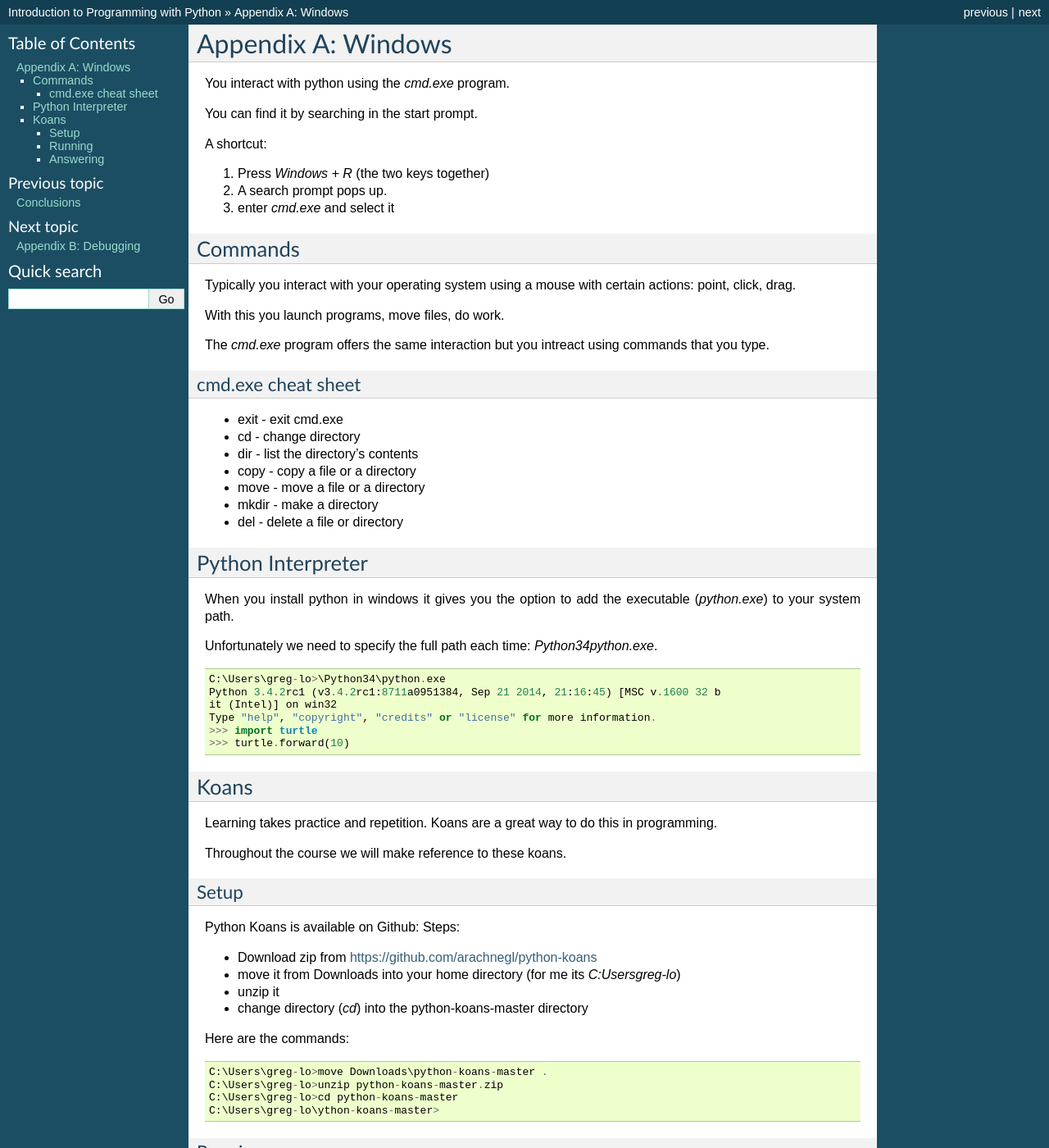
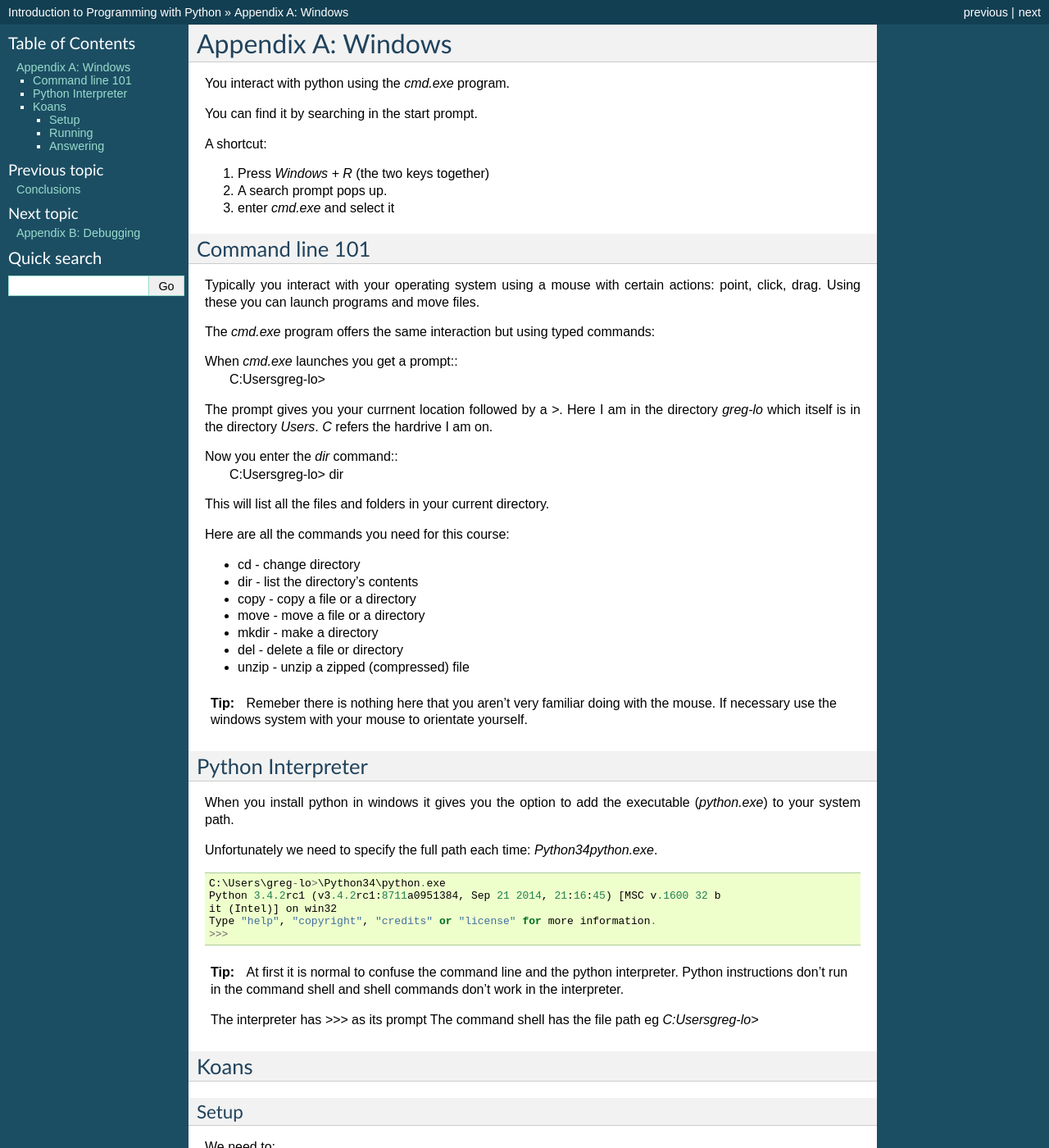
Before and after one commit to gu-lseg/intro-to-programming, a Sphinx documentation site: the page built from source/appendix_windows.rst, in a window 1280 px wide and 1400 px high. Shown: the whole window at 82% size. Built offline with Sphinx 7.4.7, drawn with Linux system fonts in a browser that asks for light colours; pages that are not in the unit, such as notebooks, are missing from menus; some of the changed text lies outside the part shown.

Commit message:
revising command line instructions

```diff
--- a/source/appendix_windows.rst
+++ b/source/appendix_windows.rst
@@ -11,27 +11,40 @@ A shortcut:
 2. A search prompt pops up.
 3. enter `cmd.exe` and select it
 
-Commands
-========
+Command line 101
+================
 
 Typically you interact with your operating system using a mouse with certain
-actions: point, click, drag.
+actions: point, click, drag. Using these you can launch programs and move files.
 
-With this you launch programs, move files, do work.
+The `cmd.exe` program offers the same interaction but using typed commands:
 
-The `cmd.exe` program offers the same interaction but you intreact using
-commands that you type.
+When `cmd.exe` launches you get a prompt::
+    C:\Users\greg-lo>
 
-cmd.exe cheat sheet
--------------------
+The prompt gives you your currnent location followed by a `>`.
+Here I am in the directory `greg-lo` which itself is in the directory `Users`.
+`C` refers the hardrive I am on.
 
-* exit  - exit cmd.exe
+Now you enter the `dir` command::
+    C:\Users\greg-lo> dir
+
+This will list all the files and folders in your current directory.
+
+Here are all the commands you need for this course:
+
 * cd    - change directory
 * dir   - list the directory's contents
 * copy  - copy a file or a directory
 * move  - move a file or a directory
 * mkdir - make a directory
 * del   - delete a file or directory
+* unzip - unzip a zipped (compressed) file
+
+.. tip::
+    Remeber there is nothing here that you aren't very familiar doing with the
+    mouse. If necessary use the windows system with your mouse to orientate
+    yourself.
 
 Python Interpreter
 ==================
@@ -47,25 +60,26 @@ Unfortunately we need to specify the full path each time: `\Python34\python.exe`
     Python 3.4.2rc1 (v3.4.2rc1:8711a0951384, Sep 21 2014, 21:16:45) [MSC v.1600 32 b
     it (Intel)] on win32
     Type "help", "copyright", "credits" or "license" for more information.
-    >>> import turtle
-    >>> turtle.forward(10)
+    >>>
 
+.. tip::
+
+    At first it is normal to confuse the command line and the python interpreter.
+    Python instructions don't run in the command shell and shell commands don't
+    work in the interpreter.
+
+    The interpreter has `>>>` as its prompt
+    The command shell has the file path eg `C:\Users\greg-lo\>`
 
 Koans
 =====
 
-Learning takes practice and repetition. Koans are a great way to do this in
-programming.
-
-Throughout the course we will make reference to these koans.
-
 Setup
 -----
 
-Python Koans is available on Github:
-Steps:
+We need to:
 
-* Download zip from https://github.com/arachnegl/python-koans
+* Download zip file from https://github.com/arachnegl/python-koans
 * move it from Downloads into your home directory (for me its `C:\Users\greg-lo`)
 * unzip it
 * change directory (`cd`) into the python-koans-master directory
@@ -84,6 +98,10 @@ Now we are ready to execute the contemplate_koans.py program::
 
     C:\Users\greg-lo>\Python34\python.exe contemplate_koans.py about_asserts
 
+The above instruction is understood as calling the python program and passing in two parameters: a file name 'contenplate_koans.py' and some text 'about_asserts'.
+
+The output should be similar to this::
+
     Thinking AboutAsserts
       test_assert_truth has damaged your karma.
 
@@ -92,35 +110,26 @@ Now we are ready to execute the contemplate_koans.py program::
 
     Please meditate on the following code:
       File "/Users/greg/TEACHING/python_koans/koans/about_asserts.py", line 13, in test_assert_truth
-        self.assertTrue(_____)  # This should be true
+        assert False  # replace with True
 
 
     You have completed 0 koans and 0 lessons.
     You are now 77 koans and 9 lessons away from reaching enlightenment.
 
-Note that you are asked to mediate on a file with a line number.
+Note the section that asks you to mediate on a file with a line number.
 
 Answering
 ---------
 
 Open this file in SublimeText. You can find SublimeText in the Start search prompt.
 
-Open the file as per the output of `contemplate_koans`:
-C:\Users\greg-lo\python-koans-master\koans\about_asserts.py
+Open the file as specified by the output of `contemplate_koans`. In the above
+case:
 
+* open `C:\Users\greg-lo\python-koans-master\koans\about_asserts.py`
 * Go to line 13 and replace `____` with True.
 * Save the file.
 * Rerun the Koans
-     C:\Users\greg-lo>\Python34\python.exe contemplate_koans.py about_asserts
+     `C:\Users\greg-lo>\Python34\python.exe contemplate_koans.py about_asserts`
 
-You should find that one line has gone Green. You now have a new challenge.
-
-.. tip::
-
-    It is often easy to confuse the command shell and the python interpreter.
-    Python doesn't run in the command shell and likewise shell commands don't
-    work in the interpreter.
-
-    The interpreter has `>>>` as its prompt
-
-    The command shell has the file path eg `C:\Users\greg-lo\>`
+You should find that one line has gone Green and you now have a new challenge.
```
